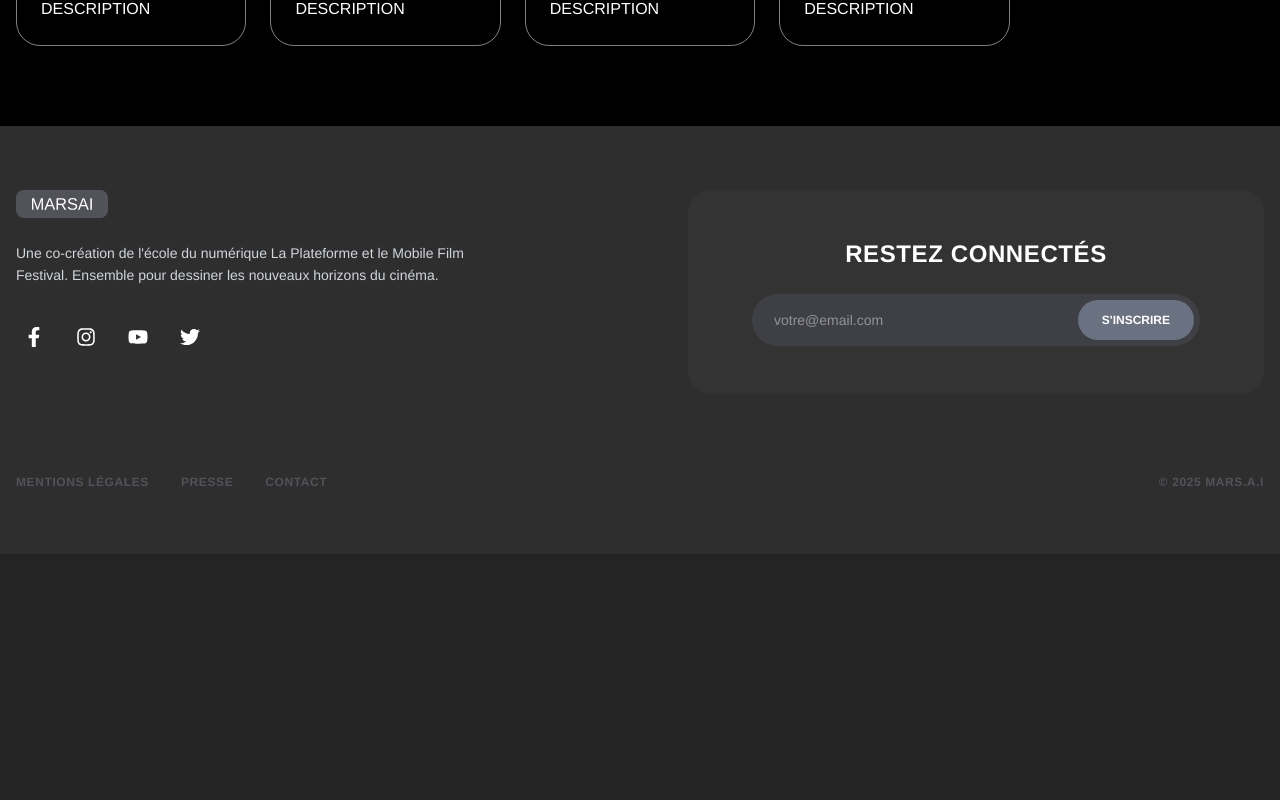
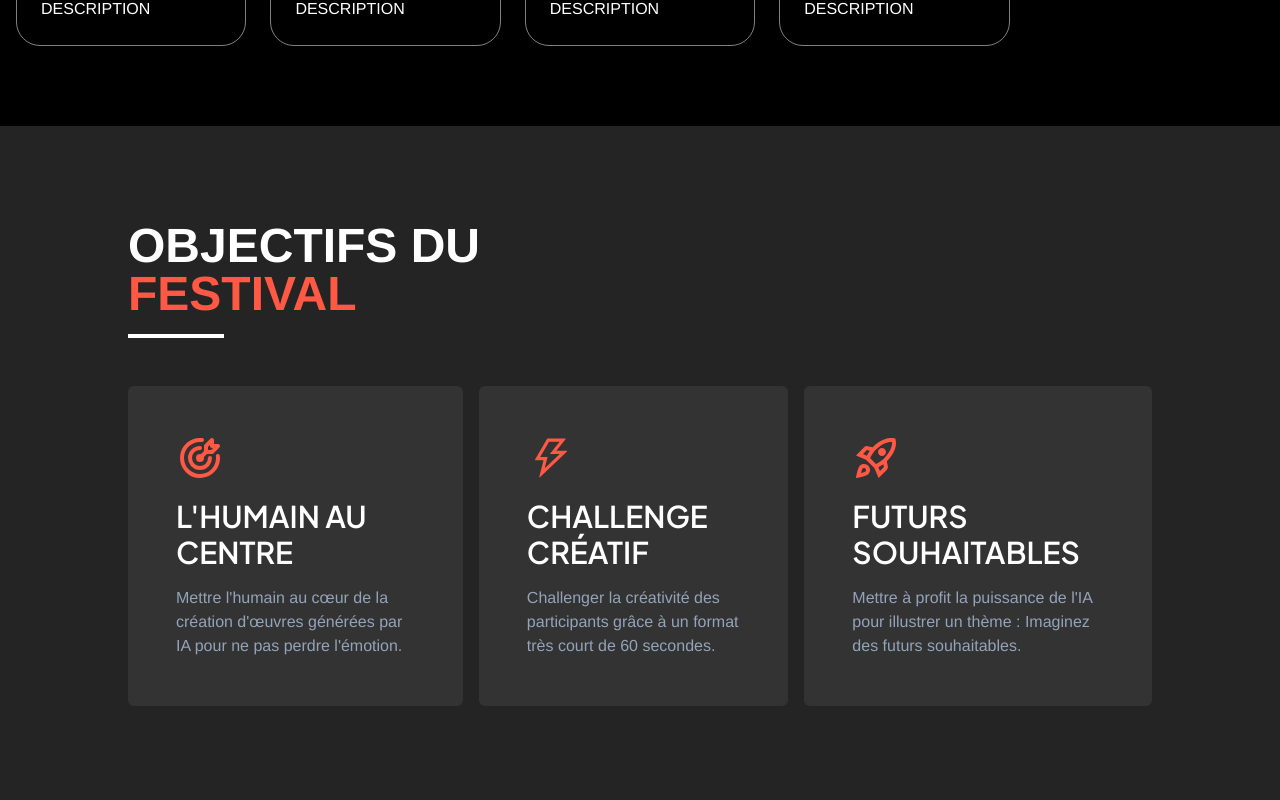
Before and after one commit to Gersho/marsai-front, a React (Vite) app: page / in a window 1280 px wide. Shown: the part 1060-1860 px from the top of the page. Before the commit the page ends 1614 px from the top, so only its background shows below. Built offline with nearby package versions, Linux system fonts and the light colour scheme.

Commit message:
objectif section home page ok

```diff
--- /dev/null
+++ b/src/components/Objectif.jsx
@@ -0,0 +1,47 @@
+import { TbTargetArrow } from 'react-icons/tb';
+import { MdOutlineRocketLaunch } from 'react-icons/md';
+import { AiOutlineThunderbolt } from 'react-icons/ai';
+
+function Objectif() {
+  const objectifsData = [
+    {
+      icon: <TbTargetArrow />,
+      title: "l'humain au centre",
+      text: "Mettre l'humain au cœur de la création d'œuvres générées par IA pour ne pas perdre l'émotion.",
+    },
+    {
+      icon: <AiOutlineThunderbolt />,
+      title: 'Challenge Créatif',
+      text: 'Challenger la créativité des participants grâce à un format très court de 60 secondes.',
+    },
+    {
+      icon: <MdOutlineRocketLaunch />,
+      title: 'Futurs Souhaitables',
+      text: "Mettre à profit la puissance de l'IA pour illustrer un thème : Imaginez des futurs souhaitables.",
+    },
+  ];
+
+  return (
+    <section className="typography text-white py-12 lg:py-24" >
+      <div className="max-w-5xl mx-auto">
+        <div className='mb-12 px-4 lg:px-0'>
+          <h2 className="uppercase text-4xl font-bold mb-4 md:max-w-lg md:text-5xl">
+            Objectifs du <strong className='text-accent'>festival</strong>
+          </h2>
+          <span className='block w-24 h-1 bg-white'></span>
+        </div>
+        <div className="flex items-center gap-4 flex-col lg:flex-row">
+          { objectifsData.map((obj, index) => (
+            <div key={index} className=' bg-back rounded-md px-12 py-8 lg:py-12 mx-4 lg:mx-0'>
+              <div className='text-accent text-5xl pb-4'>{obj.icon}</div>
+              <h3 className='text-2xl lg:text-3xl pr-6 pb-4 uppercase'>{obj.title}</h3>
+              <p className='text-dark text-md'>{obj.text}</p>
+            </div>
+          )) }
+        </div>
+      </div>
+    </section>
+  );
+}
+
+export default Objectif;
--- a/src/index.css
+++ b/src/index.css
@@ -1,4 +1,4 @@
-@import url('https://fonts.googleapis.com/css2?family=Arimo:ital,wght@0,400..700;1,400..700&display=swap');
+@import url('https://fonts.googleapis.com/css2?family=Arimo:ital,wght@0,400..700;1,400..700&family=Plus+Jakarta+Sans:ital,wght@0,200..800;1,200..800&display=swap');
 
 @import 'tailwindcss';
 
@@ -7,10 +7,13 @@
   --color-secondary: #f0b100;
   --color-tertiary: #c27aff;
   --color-accent: #ff5845;
-  --color-bg: #000000;
+  --color-bg: #242424;
+  --color-back:#333333;
+  --color-dark:#94A3B8;
   --color-muted: rgba(255, 255, 255, 0.2);
   --color-subtitle: #51a2ff;
   --font-default: 'Arimo', sans-serif;
+  --font-secondary: "Plus Jakarta Sans", sans-serif;
   --font-weight-normal: 400;
   --line-height: 1.5;
 }
@@ -34,13 +37,17 @@
       font-size: var(--text-5xl);
       line-height: var(--line-height);
       font-weight: var(--font-weight-semibold);
-      color: var(--color-black);
     }
     h2 {
       font-size: var(--text-4xl);
       line-height: var(--line-height);
       font-weight: var(--font-weight-semibold);
-      color: var(--color-black);
+    }
+    h3{
+      font-family: var(--font-secondary);
+      font-size: var(--text-4xl);
+      line-height: var(--line-height);
+      font-weight: var(--font-weight-semibold);
     }
     p {
       font-size: var(--text-base);
--- a/src/pages/HomePage.jsx
+++ b/src/pages/HomePage.jsx
@@ -1,12 +1,13 @@
-import { Link } from 'react-router-dom';
 import SectionProjet from '../components/Projet';
 import Hero from '../components/Hero';
+import Objectif from '../components/Objectif';
 
 function HomePage() {
   return (
     <>
       <Hero />
       <SectionProjet />
+      <Objectif />
     </>
   );
 }
```
Also changed, not shown: 1 other file (tests, documents, lock files or other folders).
